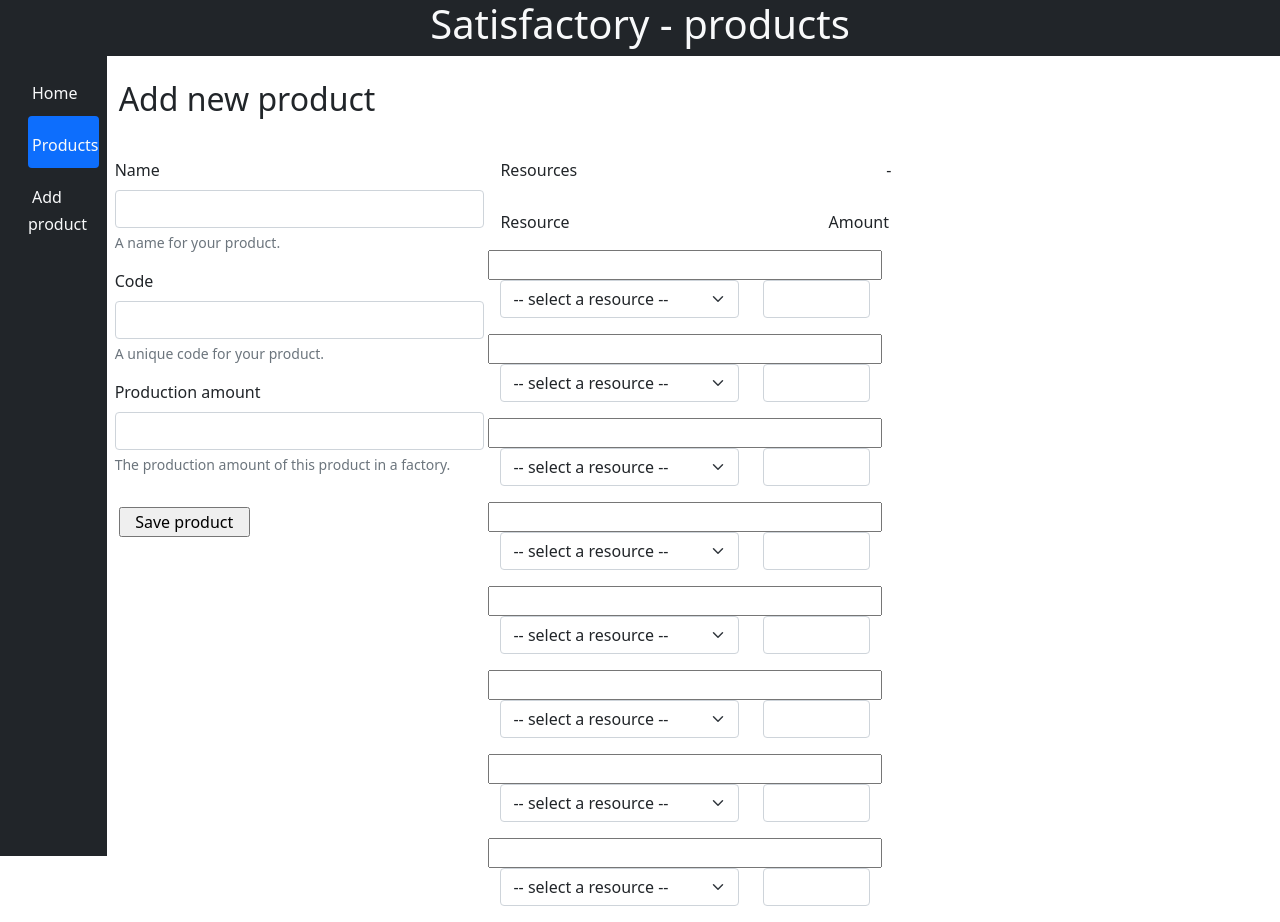
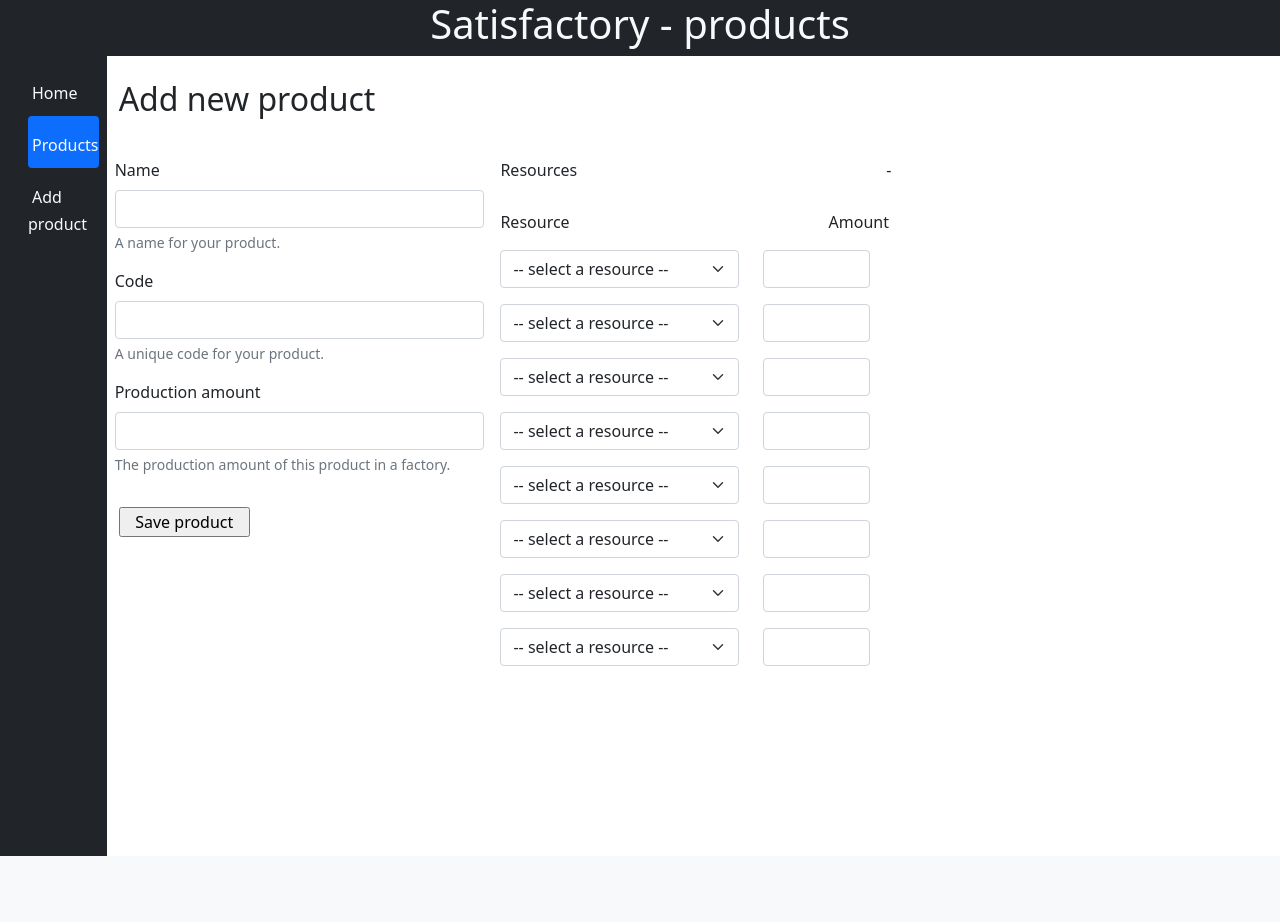
Before and after one commit to ceasaro/satisfactory, a Django app: page /production/products/add/ in a window 1280 px wide. After the commit the page ends 856 px from the top, so only its background shows below. Run offline with Django 4.2, Linux system fonts and the light colour scheme; data comes from the database, SQL or seed files in the repository; some libraries are stand-ins or nearby versions.

Commit message:
madded input field hidden.

```diff
--- a/app/satisfactory/production/templates/production/product-add-resource-input-include.html
+++ b/app/satisfactory/production/templates/production/product-add-resource-input-include.html
@@ -1,4 +1,4 @@
-    <input type="text" class="product_resource_field" id="id_product_resource_{{ id }}" name="resources" />
+    <input type="hidden" class="product_resource_field" id="id_product_resource_{{ id }}" name="resources" />
     <div class="mb-3 col-8">
         <select class="form-select" id="id_product_resource_code_{{ id }}" name="resource_code"
                 onchange="update_resource_field('id_product_resource_{{ id }}', 'id_product_resource_code_{{ id }}', 'id_product_resource_amount_{{ id }}')">
```
